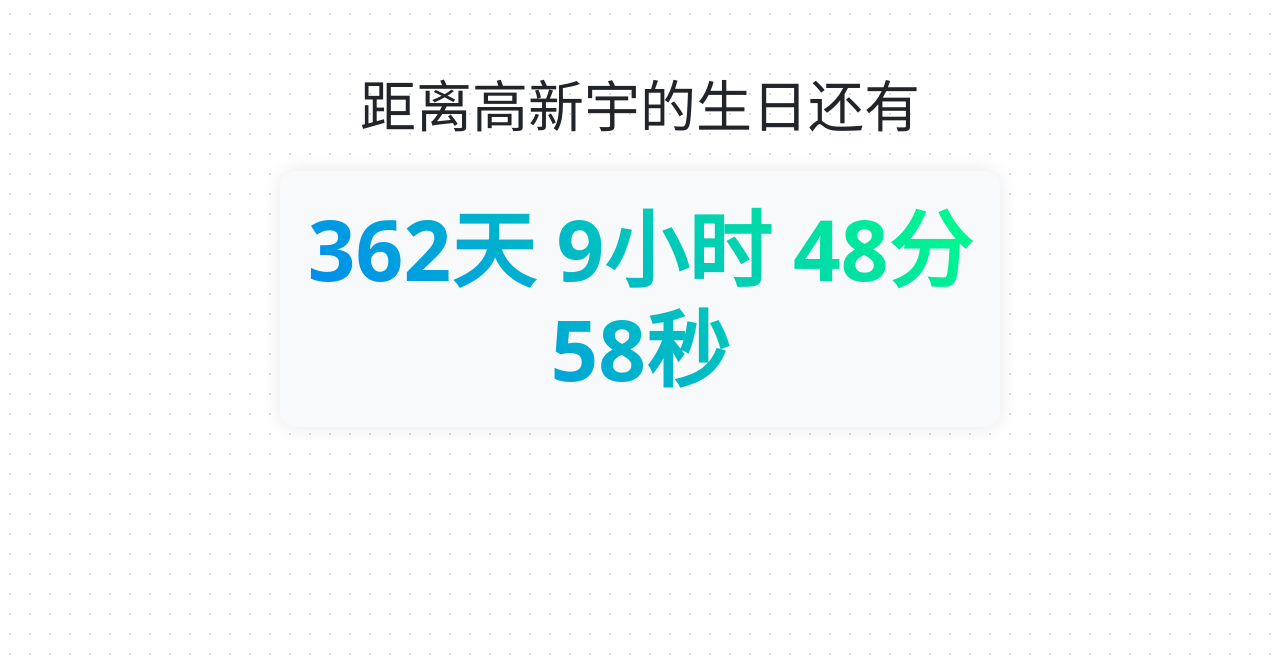
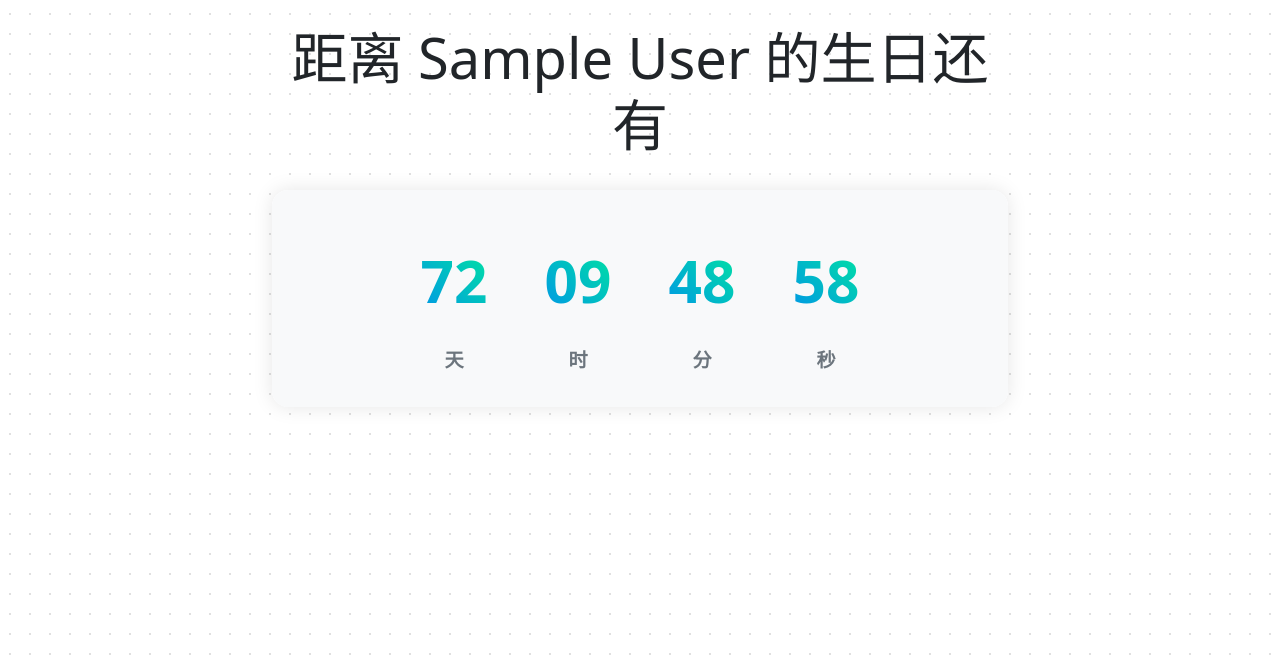
Before and after one commit to XJJWang/workhub, a Django app: page / in a window 1280 px wide. Shown: the part 56-723 px from the top of the page. Run offline with Django 5.2, Linux system fonts and the light colour scheme; tables that the repository leaves empty hold one stand-in row (values such as "Sample post"); some libraries are stand-ins or nearby versions.

Commit message:
现在能根据用户资料里的生日来进行生日倒计时和祝福了

```diff
--- a/core/templates/home.html
+++ b/core/templates/home.html
@@ -1,79 +1,206 @@
 {% extends 'base.html' %}
 
-{% block title %}高新宇的生日倒计时{% endblock %}
+{% block title %}WORKHUB - 首页{% endblock %}
+
+{% block extra_css %}
+<style>
+body {
+    background-color: #ffffff;
+    background-image: radial-gradient(#e0e0e0 1px, transparent 1px);
+    background-size: 20px 20px;
+}
+
+.countdown-container {
+    padding: 2rem;
+    border-radius: 1rem;
+    background-color: rgba(248, 249, 250, 0.9);
+    box-shadow: 0 0 20px rgba(0,0,0,0.1);
+    margin-top: 2rem;
+    backdrop-filter: blur(5px);
+}
+
+.countdown-grid {
+    display: flex;
+    justify-content: center;
+    gap: 1.5rem;
+}
+
+.countdown-item {
+    text-align: center;
+    min-width: 100px;
+}
+
+.countdown-number {
+    font-size: 3.5rem;
+    font-weight: bold;
+    background: linear-gradient(45deg, #007bff, #00ff88);
+    -webkit-background-clip: text;
+    -webkit-text-fill-color: transparent;
+    padding: 1rem;
+    border-radius: 0.5rem;
+    animation: pulse 2s infinite;
+}
+
+.countdown-label {
+    font-size: 1.2rem;
+    color: #6c757d;
+    margin-top: 0.5rem;
+    font-weight: bold;
+}
+
+.birthday-container {
+    padding: 2rem;
+    border-radius: 1rem;
+    background-color: rgba(255, 245, 245, 0.9);
+    box-shadow: 0 0 20px rgba(255,105,180,0.2);
+    margin-top: 2rem;
+    animation: fadeIn 1s ease-in;
+    backdrop-filter: blur(5px);
+}
+
+.birthday-text {
+    background: linear-gradient(45deg, #ff69b4, #ff1493);
+    -webkit-background-clip: text;
+    -webkit-text-fill-color: transparent;
+    animation: bounce 2s infinite;
+}
+
+.birthday-wishes {
+    font-size: 1.5rem;
+    color: #ff69b4;
+    line-height: 1.8;
+    margin-top: 1rem;
+}
+
+@keyframes pulse {
+    0% { transform: scale(1); }
+    50% { transform: scale(1.05); }
+    100% { transform: scale(1); }
+}
+
+@keyframes fadeIn {
+    from { opacity: 0; }
+    to { opacity: 1; }
+}
+
+@keyframes bounce {
+    0%, 100% { transform: translateY(0); }
+    50% { transform: translateY(-10px); }
+}
+
+@media (max-width: 768px) {
+    .countdown-grid {
+        gap: 1rem;
+    }
+
+    .countdown-item {
+        min-width: 70px;
+    }
+
+    .countdown-number {
+        font-size: 2.5rem;
+    }
+
+    .countdown-label {
+        font-size: 1rem;
+    }
+}
+</style>
+{% endblock %}
 
 {% block content %}
-<div class="container">
 <div class="row justify-content-center">
-        <div class="col-md-8 text-center">
-            <div class="mt-5">
-                <h1 class="display-4 mb-4">距离高新宇的生日还有</h1>
+    <div class="col-lg-8 col-md-10">
+        {% if nearest_user %}
+            {% if is_birthday %}
+                <div class="text-center" id="birthdaySection">
+                    <h1 class="display-4 mb-4">🎉 生日快乐 {{ nearest_user.real_name|default:nearest_user.username }} 🎉</h1>
+                    <div class="birthday-container">
+                        <div class="display-1 fw-bold birthday-text">祝你生日快乐！</div>
+                        <div class="mt-4 birthday-wishes">
+                            愿你永远快乐、幸福！<br>
+                            愿你所有的梦想都能实现！
+                        </div>
+                    </div>
+                </div>
+            {% else %}
+                <div class="text-center" id="countdownSection">
+                    <h1 class="display-4 mb-4">
+                        距离 {{ nearest_user.real_name|default:nearest_user.username }} 的生日还有
+                    </h1>
                     <div class="countdown-container">
-                    <div id="countdown" class="display-1 fw-bold text-primary"></div>
+                        <div class="countdown-grid">
+                            <div class="countdown-item">
+                                <div id="countdown-days" class="countdown-number">{{ days_until_birthday }}</div>
+                                <div class="countdown-label">天</div>
+                            </div>
+                            <div class="countdown-item">
+                                <div id="countdown-hours" class="countdown-number">00</div>
+                                <div class="countdown-label">时</div>
+                            </div>
+                            <div class="countdown-item">
+                                <div id="countdown-minutes" class="countdown-number">00</div>
+                                <div class="countdown-label">分</div>
+                            </div>
+                            <div class="countdown-item">
+                                <div id="countdown-seconds" class="countdown-number">00</div>
+                                <div class="countdown-label">秒</div>
                             </div>
                         </div>
                     </div>
                 </div>
+            {% endif %}
+        {% else %}
+            <div class="text-center">
+                <h1 class="display-4 mb-4">暂无用户设置生日信息</h1>
             </div>
+        {% endif %}
+    </div>
+</div>
+{% endblock %}
 
+{% block extra_js %}
 <script>
 function updateCountdown() {
-    const birthday = new Date(new Date().getFullYear(), 10, 1); // 月份是从0开始的，所以11月是10
-    // 如果今年的生日已经过了，就计算到明年的生日
-    if (birthday < new Date()) {
-        birthday.setFullYear(birthday.getFullYear() + 1);
+    const countdownElement = document.getElementById('countdownSection');
+    if (!countdownElement) return;  // 如果是生日当天，倒计时元素不存在
+
+    // 获取目标日期（生日）
+    const targetDate = new Date('{{ next_birthday|date:"Y-m-d" }}');
+    targetDate.setHours(0, 0, 0, 0);
+
+    function update() {
+        const now = new Date();
+        const diff = targetDate - now;
+
+        if (diff <= 0) {
+            // 如果倒计时结束，刷新页面
+            window.location.reload();
+            return;
         }
 
-    const now = new Date();
-    const diff = birthday - now;
-
+        // 计算天、时、分、秒
         const days = Math.floor(diff / (1000 * 60 * 60 * 24));
         const hours = Math.floor((diff % (1000 * 60 * 60 * 24)) / (1000 * 60 * 60));
         const minutes = Math.floor((diff % (1000 * 60 * 60)) / (1000 * 60));
         const seconds = Math.floor((diff % (1000 * 60)) / 1000);
 
-    document.getElementById('countdown').innerHTML =
-        `${days}天 ${hours}小时 ${minutes}分 ${seconds}秒`;
+        // 更新显示
+        document.getElementById('countdown-days').textContent = String(days).padStart(2, '0');
+        document.getElementById('countdown-hours').textContent = String(hours).padStart(2, '0');
+        document.getElementById('countdown-minutes').textContent = String(minutes).padStart(2, '0');
+        document.getElementById('countdown-seconds').textContent = String(seconds).padStart(2, '0');
     }
 
-// 初始更新
-updateCountdown();
+    // 立即更新一次
+    update();
     // 每秒更新一次
-setInterval(updateCountdown, 1000);
-</script>
-
-<style>
-.countdown-container {
-    padding: 2rem;
-    border-radius: 1rem;
-    background-color: #f8f9fa;
-    box-shadow: 0 0 20px rgba(0,0,0,0.1);
-    margin-top: 2rem;
+    setInterval(update, 1000);
 }
 
-#countdown {
-    background: linear-gradient(45deg, #007bff, #00ff88);
-    -webkit-background-clip: text;
-    -webkit-text-fill-color: transparent;
-    animation: pulse 2s infinite;
+// 启动倒计时
+if (document.getElementById('countdownSection')) {
+    updateCountdown();
 }
-
-@keyframes pulse {
-    0% {
-        transform: scale(1);
-    }
-    50% {
-        transform: scale(1.05);
-    }
-    100% {
-        transform: scale(1);
-    }
-}
-
-body {
-    background-color: #ffffff;
-    background-image: radial-gradient(#e0e0e0 1px, transparent 1px);
-    background-size: 20px 20px;
-}
-</style>
+</script>
 {% endblock %}
--- /dev/null
+++ b/core/utils.py
@@ -0,0 +1,101 @@
+from datetime import datetime, date
+from lunar_python import Lunar, Solar
+import calendar
+
+def calculate_solar_birthday(birth_date):
+    """计算下一个阳历生日"""
+    if not birth_date:
+        return None
+
+    today = date.today()
+    this_year_birthday = date(today.year, birth_date.month, birth_date.day)
+
+    # 如果今年的生日已经过了，计算明年的生日
+    if this_year_birthday < today:
+        next_birthday = date(today.year + 1, birth_date.month, birth_date.day)
+    else:
+        next_birthday = this_year_birthday
+
+    return next_birthday
+
+def calculate_lunar_birthday(birth_date):
+    """计算下一个农历生日对应的阳历日期"""
+    if not birth_date:
+        return None
+
+    # 将 date 转换为 datetime
+    birth_datetime = datetime.combine(birth_date, datetime.min.time())
+
+    # 将生日转换为农历日期
+    solar = Solar.fromDate(birth_datetime)
+    lunar = Lunar.fromSolar(solar)
+    lunar_month = lunar.getMonth()
+    lunar_day = lunar.getDay()
+
+    # 获取当前日期
+    today = date.today()
+
+    # 计算今年的农历生日对应的阳历日期
+    this_year_lunar = Lunar(today.year, lunar_month, lunar_day, 0, 0, 0)
+    this_year_solar = this_year_lunar.getSolar()
+    this_year_birthday = date(this_year_solar.getYear(),
+                            this_year_solar.getMonth(),
+                            this_year_solar.getDay())
+
+    # 如果今年的生日已过，计算明年的农历生日
+    if this_year_birthday < today:
+        next_year_lunar = Lunar(today.year + 1, lunar_month, lunar_day, 0, 0, 0)
+        next_year_solar = next_year_lunar.getSolar()
+        next_birthday = date(next_year_solar.getYear(),
+                           next_year_solar.getMonth(),
+                           next_year_solar.getDay())
+    else:
+        next_birthday = this_year_birthday
+
+    return next_birthday
+
+def get_next_birthday(user):
+    """获取用户的下一个生日日期"""
+    if not user.birth_date:
+        return None
+
+    if user.calendar_type == 'solar':
+        return calculate_solar_birthday(user.birth_date)
+    else:
+        return calculate_lunar_birthday(user.birth_date)
+
+def get_days_until_birthday(user):
+    """计算距离下一个生日还有多少天"""
+    next_birthday = get_next_birthday(user)
+    if not next_birthday:
+        return None
+
+    today = date.today()
+    delta = next_birthday - today
+    return delta.days
+
+def get_nearest_birthday_user():
+    """获取最近要过生日的用户"""
+    from django.contrib.auth import get_user_model
+    User = get_user_model()
+
+    # 获取所有设置了生日的用户
+    users = User.objects.exclude(birth_date__isnull=True)
+
+    # 如果没有用户设置生日，返回 None
+    if not users.exists():
+        return None
+
+    # 计算每个用户的下一个生日，并找出最近的
+    nearest_user = None
+    min_days = float('inf')
+
+    for user in users:
+        next_birthday = get_next_birthday(user)
+        if next_birthday:
+            days = (next_birthday - date.today()).days
+            if days < min_days:
+                min_days = days
+                nearest_user = user
+
+    return nearest_user
--- a/core/views.py
+++ b/core/views.py
@@ -1,5 +1,22 @@
 from django.shortcuts import render
-
+from .utils import get_nearest_birthday_user, get_next_birthday, get_days_until_birthday
+from datetime import date
 
 def home(request):
-    return render(request, 'home.html')
+    nearest_user = get_nearest_birthday_user()
+    context = {
+        'nearest_user': nearest_user,
+    }
+
+    if nearest_user:
+        next_birthday = get_next_birthday(nearest_user)
+        days_until = get_days_until_birthday(nearest_user)
+
+        context.update({
+            'next_birthday': next_birthday,
+            'days_until_birthday': days_until,
+            'calendar_type': nearest_user.get_calendar_type_display(),
+            'is_birthday': days_until == 0  # 判断是否是生日当天
+        })
+
+    return render(request, 'home.html', context)
--- a/users/models.py
+++ b/users/models.py
@@ -13,6 +13,11 @@ class User(AbstractUser):
         ('O', '其他'),
     ]
 
+    CALENDAR_CHOICES = [
+        ('solar', '阳历'),
+        ('lunar', '农历'),
+    ]
+
     real_name = models.CharField(max_length=50, blank=True, verbose_name='真实姓名')
     gender = models.CharField(
         max_length=1,
@@ -20,6 +25,12 @@ class User(AbstractUser):
         blank=True,
         null=True,
         verbose_name='性别'
+    )
+    calendar_type = models.CharField(
+        max_length=5,
+        choices=CALENDAR_CHOICES,
+        default='solar',
+        verbose_name='生日历法'
     )
     phone_number = models.CharField(max_length=15, blank=True, null=True)
     bio = models.TextField(max_length=500, blank=True)
```
Also changed, not shown: users/forms.py (+6 -1 lines), users/templates/users/profile.html (+25 -30 lines), users/views.py (+13 -1 lines), users/migrations/0005_user_calendar_type.py (added). Lines whose indentation alone changed are shown as unchanged.
